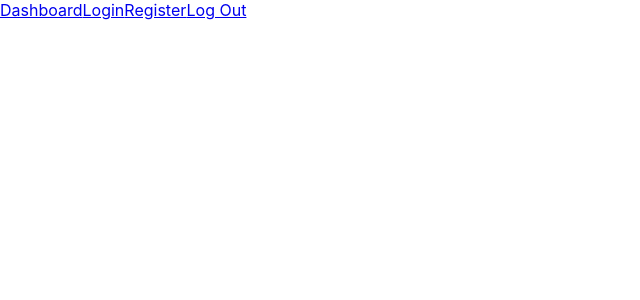
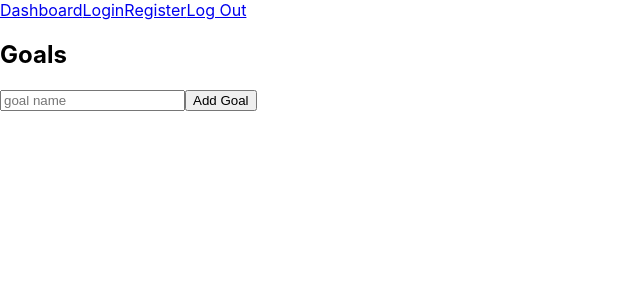
Before and after one commit to WilliamBerlin76/goal-keeper, a React (Create React App) app: page /1/goals in a window 1280 px wide. Shown: the top 300 px of the page, without its empty margins (0-640 px from the left). Built offline with nearby package versions, Linux system fonts and the light colour scheme; sample sign-in values are in the browser's storage.

Commit message:
can now add goals to a category through form

```diff
--- a/src/App.tsx
+++ b/src/App.tsx
@@ -23,7 +23,10 @@ const App: React.FC = () => {
           render={props => <Register type='login' {...props}/>}
         />
         <PrivateRoute path='/dashboard' component={Dashboard} />
-        <PrivateRoute path='/goals' component={GoalList}/>
+        <PrivateRoute
+          path='/:catId/goals'
+          component={GoalList}
+        />
       </Switch>
     </>
   );
--- a/src/actions/index.tsx
+++ b/src/actions/index.tsx
@@ -7,7 +7,9 @@ export const AUTH_ERR = 'AUTH_ERR';
 
 export const SET_CAT = 'SET_CAT';
 export const EDIT_CAT = 'EDIT_CAT';
-export const DELETE_CAT = 'DELETE_CAT'
+export const DELETE_CAT = 'DELETE_CAT';
+
+export const ADD_GOAL = 'ADD_GOAL';
 
 export const authenticate = (userInfo: object, method: string, remember: boolean) => async (dispatch: any) => {
     dispatch({ type: USER_START });
@@ -81,3 +83,16 @@ export const getCats = (userId: number) => (dispatch: any) => {
             alert(err.response.data.message)
         })
 };
+
+export const addGoal = (userId: number, catId: string, goal: object) => (dispatch: any) => {
+    console.log(userId, goal)
+    axiosWithAuth()
+        .post(`/api/${userId}/goals/${parseInt(catId)}/add`, goal)
+        .then(res => {
+            console.log(res)
+            dispatch({ type: ADD_GOAL, payload: res.data.goals})
+        })
+        .catch(err => {
+            console.log(err);
+        });
+};
--- a/src/components/dashboard/catCard.tsx
+++ b/src/components/dashboard/catCard.tsx
@@ -1,4 +1,6 @@
 import React, { useState, useEffect } from 'react';
+import { useHistory } from 'react-router-dom';
+
 import CreateTwoToneIcon from '@material-ui/icons/CreateTwoTone';
 import DeleteIcon from '@material-ui/icons/Delete';
 import { updateCat, deleteCat } from '../../actions/index';
@@ -36,6 +38,7 @@ const CatCard: React.FC<Props> = ({ catId, user, name, updateCat, deleteCat }) =
     const [showPen, setShowPen] = useState<boolean>(false);
     const [newName, setNewName] = useState<nameTypes>({name: name});
     const [displayName, setDisplayName] = useState<string>(name);
+    const history = useHistory();
 
     useEffect(() => {
         setDisplayName(name)
@@ -65,6 +68,10 @@ const CatCard: React.FC<Props> = ({ catId, user, name, updateCat, deleteCat }) =
         setCanDelete(false);
     };
 
+    const gotoGoals = (e: any) => {
+        history.push(`/${catId}/goals`)
+    };
+
     return(
         <>
         <div
@@ -84,7 +91,9 @@ const CatCard: React.FC<Props> = ({ catId, user, name, updateCat, deleteCat }) =
                     >Save</button>
                 </div>
                 :
-                <span>{displayName}</span>
+                <span
+                    onClick={gotoGoals}
+                >{displayName}</span>
             }
             {showPen && (
                 <div className='cat-buttons'>
--- a/src/components/dashboard/dashboard.scss
+++ b/src/components/dashboard/dashboard.scss
@@ -5,5 +5,6 @@
     justify-content: space-between;
     &:hover{
         background: #e6e6e6;
+        cursor: pointer
     }
 }
--- a/src/components/dashboard/dashboard.tsx
+++ b/src/components/dashboard/dashboard.tsx
@@ -38,6 +38,7 @@ const Dashboard: React.FC<Props> = ({user, categories, getCats}) => {
             <h2>Hello {user.username}</h2>
             <CatForm />
             <h3>categories</h3>
+            <p>(Click a category to view your goals)</p>
             {categories.map(cat => {
                 return(
                 <CatCard
--- /dev/null
+++ b/src/components/goals/goalForm.tsx
@@ -0,0 +1,44 @@
+import React, { useState } from 'react';
+import { connect, ConnectedProps } from 'react-redux';
+
+import { addGoal } from '../../actions/index';
+
+const mapState = (state: {
+                    user: {
+                        id: number,
+                        username: string
+                    }
+                }) => {
+        return {
+            user: state.user
+        };
+};
+
+const mapDispatch = { addGoal };
+
+const connector = connect(mapState, mapDispatch);
+
+type Props = ConnectedProps<typeof connector> & {
+    catId: string
+};
+
+const GoalForm: React.FC<Props> = ({user, catId, addGoal}) => {
+    const [goal, setGoal] = useState<object>({})
+
+    const handleSubmit = (e: any) => {
+        addGoal(user.id, catId, goal);
+    };
+
+    return(
+        <>
+            <input
+                placeholder='goal name'
+                name='name'
+                onChange={e => setGoal({name: e.target.value})}
+            />
+            <button onClick={handleSubmit}>Add Goal</button>
+        </>
+    );
+};
+
+export default connector(GoalForm);
--- a/src/components/goals/goalList.tsx
+++ b/src/components/goals/goalList.tsx
@@ -1,9 +1,34 @@
 import React, { useState } from 'react';
+import { RouteComponentProps } from "react-router-dom";
 
-const GoalList: React.FC = () => {
+import GoalForm from './goalForm';
+
+const mapState = (state: {
+                    goals: Array<{
+                        id: number;
+                        name: string
+                    }>
+                }) => {
+            return ({
+                goals: state.goals
+        })
+};
+
+
+interface RouterProps {
+    catId: string;
+};
+
+interface GoalProps extends RouteComponentProps<RouterProps>{};
+
+const GoalList: React.FC<GoalProps> = ({ match }) => {
+    console.log(match.params.catId)
     return (
         <>
             <h2>Goals</h2>
+            <GoalForm
+                catId={match.params.catId}
+            />
         </>
     )
 };
--- a/src/reducers/reducer.js
+++ b/src/reducers/reducer.js
@@ -4,7 +4,8 @@ import {
     SET_CAT,
     EDIT_CAT,
     DELETE_CAT,
-    AUTH_ERR
+    AUTH_ERR,
+    ADD_GOAL
 } from '../actions'
 
 let localUser = localStorage.getItem('persist-user');
@@ -19,7 +20,8 @@ const initialState = {
         email: localUser ? JSON.parse(localUser).email :
             sessionUser ? JSON.parse(sessionUser).email : null
     },
-    categories: []
+    categories: [],
+    goals: []
 };
 const reducer = (state = initialState, action) => {
     switch (action.type) {
@@ -72,6 +74,13 @@ const reducer = (state = initialState, action) => {
                 isFetching: false,
                 error: '',
                 categories: state.categories.filter(cat => cat.id !== action.payload)
+            };
+        case ADD_GOAL:
+            return {
+                ...state,
+                isFetching:false,
+                error: '',
+                goals: action.payload
             }
         default: return state
     };
```
